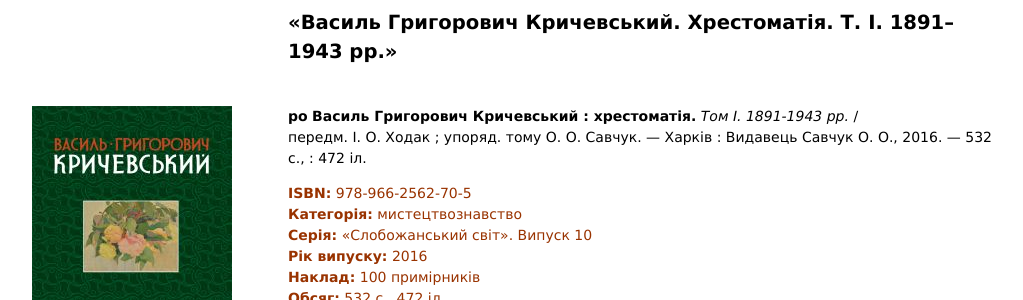
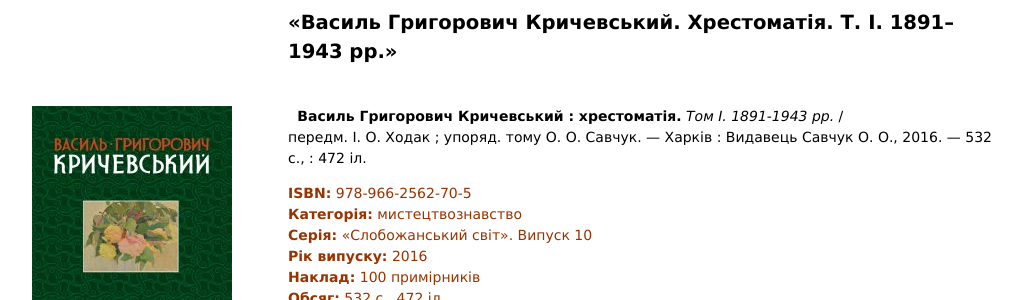
Before and after one commit to savchook/savchook.github.io, a Jekyll site: the page built from _books/vasyl-hryhorovych-krychevsky-t-1/index.markdown, in a window 1280 px wide. Shown: the part 401-701 px from the top of the page, without its empty margins (128-1151 px from the left). Built offline with Jekyll 4.4.1, drawn with Linux system fonts in a browser that asks for light colours.

Commit message:
Update index.markdown

```diff
--- a/_books/vasyl-hryhorovych-krychevsky-t-1/index.markdown
+++ b/_books/vasyl-hryhorovych-krychevsky-t-1/index.markdown
@@ -17,7 +17,7 @@ weight: 2448
 hardcover: true
 price: 350
 annotation: |
-  **ро**
+  **&nbsp;**
   **Василь Григорович Кричевський : хрестоматія.** *Том І. 1891-1943 рр.* / передм.&nbsp;І.&nbsp;О.&nbsp;Ходак&nbsp;; упоряд. тому О. О. Савчук. — Харків&nbsp;: Видавець Савчук О. О., 2016. — 532 с., : 472 іл.
 meta:
   description: |
```
